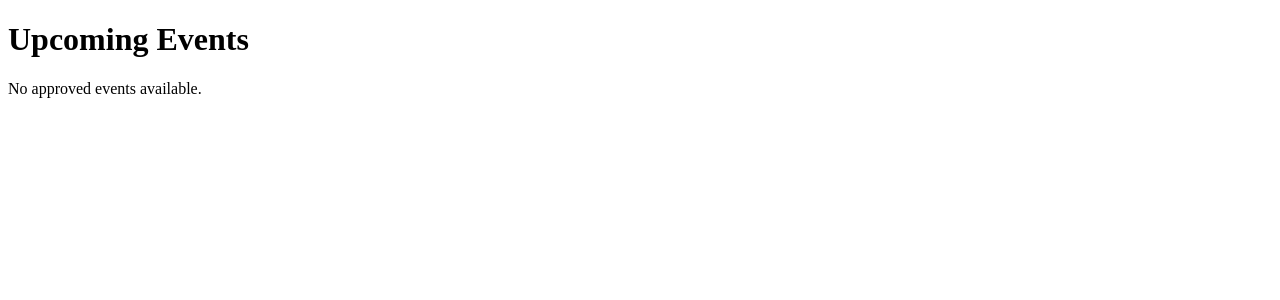
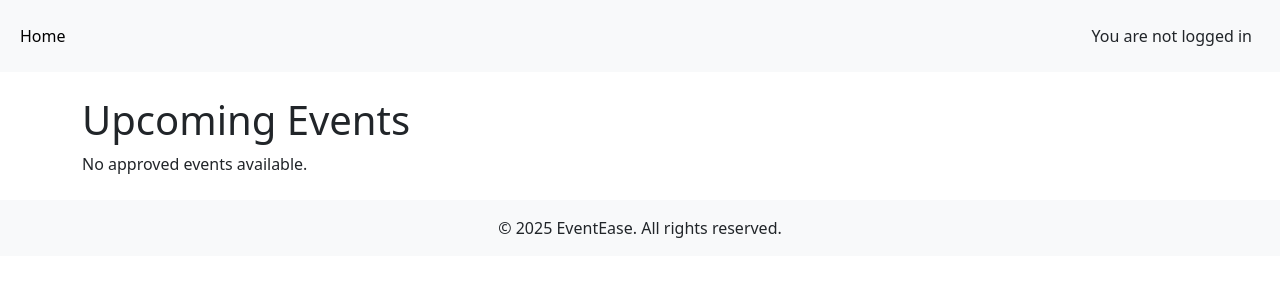
Before and after one commit to salah929/event-ease, a Django app: page / in a window 1280 px wide. Shown: the top 300 px of the page. Run offline with Django 4.2, Linux system fonts and the light colour scheme; data that the repository does not hold is empty.

Commit message:
Add base.html template and change index.html to inherit from it

```diff
--- a/events/templates/events/index.html
+++ b/events/templates/events/index.html
@@ -1,10 +1,6 @@
-<!DOCTYPE html>
-<html lang="en">
-<head>
-    <meta charset="UTF-8">
-    <title>EventEase - Events</title>
-</head>
-<body>
+{% extends "base.html" %}
+{% block content %}
+
     <h1>Upcoming Events</h1>
 
     {% if events %}
@@ -22,5 +18,5 @@
     {% else %}
         <p>No approved events available.</p>
     {% endif %}
-</body>
-</html>
+
+{% endblock %}
--- /dev/null
+++ b/templates/base.html
@@ -0,0 +1,46 @@
+{% url 'home' as home_url %}
+
+<!DOCTYPE html>
+<html lang="en">
+    <head>
+        <meta charset="UTF-8">
+        <title>EventEase</title>
+        <link rel="stylesheet" href="https://cdn.jsdelivr.net/npm/bootstrap@5.3.3/dist/css/bootstrap.min.css">
+    </head>
+    <body>
+
+        <!-- Navigation -->
+    <nav class="navbar navbar-expand-lg bg-body-tertiary">
+        <div class="container-fluid">
+            <div class="collapse navbar-collapse" id="navbarNav">
+                <ul class="navbar-nav">
+                    <li class="nav-item">
+                        <a class="nav-link {% if request.path == home_url %}active{% endif %}" aria-current="page" href="{% url 'home' %}">Home</a>
+                </ul>
+            </div>
+            {% if user.is_authenticated %}
+                <p class="text-end m-3">
+                    You are logged in as {{ user }}
+                </p>
+            {% else %}
+                <p class="text-end m-3">
+                    You are not logged in
+                </p>
+            {% endif %}
+        </div>
+    </nav>
+
+        <!-- Main content -->
+        <main class="container my-4">
+            {% block content %}
+            {% endblock %}
+        </main>
+
+        <!-- Footer -->
+        <footer class="bg-light text-center py-3 mt-auto">
+            <p class="mb-0">&copy; 2025 EventEase. All rights reserved.</p>
+        </footer>
+
+        <script src="https://cdn.jsdelivr.net/npm/bootstrap@5.3.3/dist/js/bootstrap.bundle.min.js"></script>
+    </body>
+</html>
```
Also changed, not shown: eventease/settings.py (+20 -5 lines).
